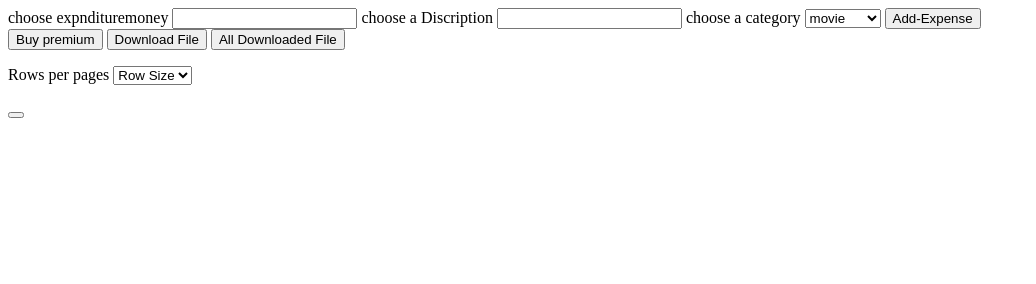
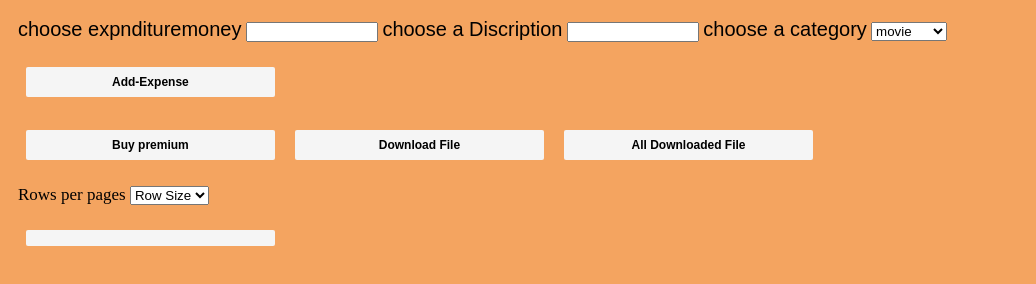
Before and after one commit to asthapandey24/AWSdeploy, a website: page expense.html in a window 1280 px wide. Shown: the whole page, without its empty margins (0-1036 px from the left). Drawn offline with nearby package versions, Linux system fonts and the light colour scheme; a script that the page names is missing.

Commit message:
new addition

```diff
--- a/expense.html
+++ b/expense.html
@@ -5,30 +5,33 @@
     <meta http-equiv="X-UA-Compatible" content="IE=edge">
     <meta name="viewport" content="width=device-width, initial-scale=1.0">
     <title>Document</title>
+    <link rel="stylesheet" href="expensestyle.css">
+
 </head>
 <body>
+    <div class="expense">
     <form onsubmit="expenseStorage(event)">
         <div>
             <label for="expense">choose expndituremoney</label>
             <input type="number" id="id0"  name="expense" >
             <label for="Discription">choose a Discription</label>
             <input type="text" id="id1"  name="discription">
-        <label for="category">choose a category</label>
+          <label for="category">choose a category</label>
         <select name="category" id ="id2">
          <option value="movie">movie</option>
         <option value="food">food</option>
          <option value="travelling">travelling</option>
          </select>
-         <button>Add-Expense </button>
+         <p><button class="add">Add-Expense </button></p>
         </div>
         </form>
         <div id="message"></div>
-        <button id="rzp-button1">Buy premium</button>
-        <button onclick="download()" id="downloadexpense">Download File</button>
-        <button onclick="downloadfiledata()" id="downloadexpenseAllFile">All Downloaded File</button>
+        <button class="premium" id="rzp-button1">Buy premium</button>
+        <button class="file1" onclick="download()" id="downloadexpense">Download File</button>
+       <button onclick="downloadfiledata()" id="downloadexpenseAllFile">All Downloaded File</button>
 
         <form id="form2">
-        <p id="msg"></p>
+        <p class="rows" id="msg"></p>
         Rows per pages <select id="rowPerPage">
             <option >Row Size</option>
             <option value="5" >5</option>
@@ -53,6 +56,6 @@
          <script src="expense.js"></script>
 
 
-
+</div>
 </body>
 </html>
--- /dev/null
+++ b/expensestyle.css
@@ -0,0 +1,30 @@
+body{
+
+    background-color: sandybrown;
+    background-repeat: no-repeat;
+    margin: 10px 10px;
+    font-size: 17px;
+    padding: 8px;
+}
+
+label {
+    font-family: "Raleway", sans-serif;
+    font-size: 15pt;
+  }
+.expense input{
+    font-size: 12px;
+    width: 10%;
+    border: 10;
+    outline: none;
+}
+.expense button{
+    font-size: 12px;
+    font-weight: bold;
+    margin: 8px;
+    padding: 8px 6px;
+    width: 20%;
+    border: 0;
+    border-radius: 2px;
+    background-color: whitesmoke
+
+}
--- /dev/null
+++ b/loginstyle.css
@@ -0,0 +1,41 @@
+body{
+    background: url('./login.jpg.png');
+    background-size: 30%;
+    background-color: lawngreen;
+    background-repeat: no-repeat;
+    margin: 15p 30px;
+    font-size: 17px;
+    padding: 8px;
+}
+.login{
+    position: absolute;
+    top: 50%;
+    left: 50%;
+    transform: translate(-50%, -50%);
+    width: 350px;
+}
+label {
+    font-family: "Raleway", sans-serif;
+    font-size: 15pt;
+  }
+.login input{
+    font-size: 16px;
+    padding: 15px 10px;
+    width: 100%;
+    border: 10;
+    border-radius: 5px;
+    outline: none;
+}
+.login button{
+    font-size: 18px;
+    font-weight: bold;
+    margin: 20px;
+    padding: 10px 15px;
+    width: 50%;
+    border: 0;
+    border-radius: 5px;
+    background-color: peru
+}
+.login :hover{
+    color: blue;
+}
```
